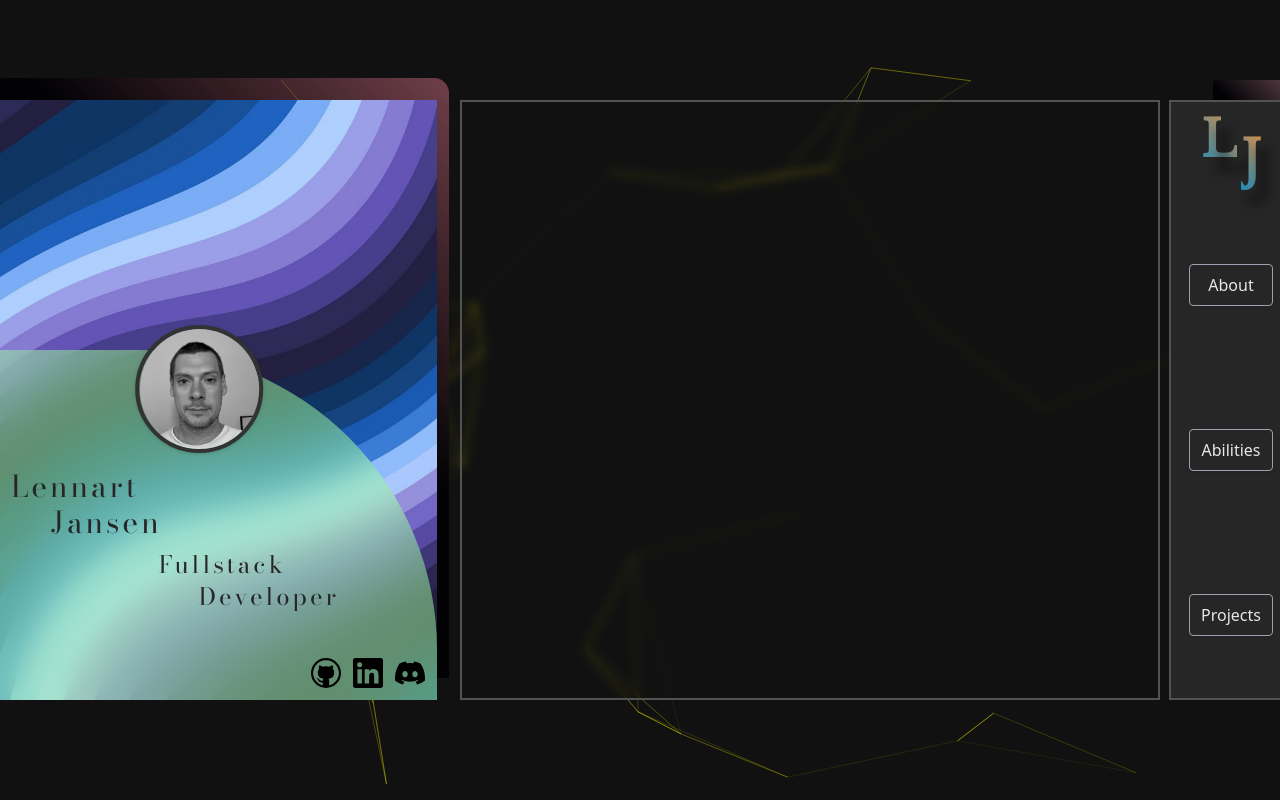
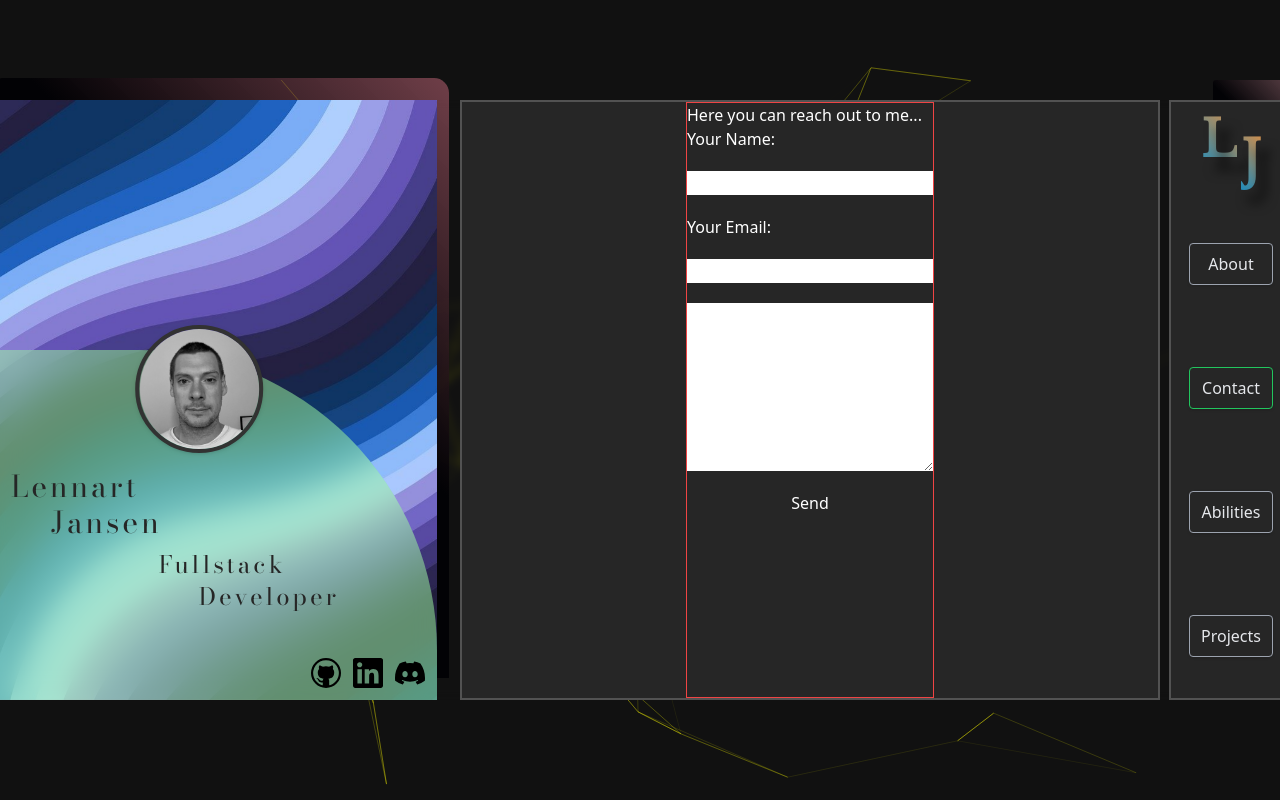
Before and after one commit to Len-J-108/portfolio, a React (Vite) app: page /contact in a window 1280 px wide. Shown: the top 800 px of the page. Built offline with nearby package versions, Linux system fonts and the light colour scheme.

Commit message:
before ui for contacts

```diff
--- a/package.json
+++ b/package.json
@@ -23,6 +23,7 @@
     "tsparticles": "^2.12.0"
   },
   "devDependencies": {
+    "@types/node": "^20.11.30",
     "@types/react": "^18.2.15",
     "@types/react-dom": "^18.2.7",
     "@vitejs/plugin-react": "^4.0.3",
--- a/src/Components/Abilities.jsx
+++ b/src/Components/Abilities.jsx
@@ -1,6 +1,7 @@
 import { motion } from 'framer-motion';
 import AbilitySingle from '../Styles/Components/AbilitySingle';
 import abilitiesData from '../utils/abilitiesData';
+import HeadingTwo from './HeadingTwo';
 
 const Abilities = ({ switchProps }) => {
 
@@ -12,8 +13,8 @@ const Abilities = ({ switchProps }) => {
       exit='exit'
       className='bg-neutral-800 w-full h-full rounded-lg flex items-start flex-col gap-4 overflow-y-scroll'
     >
-      <h2 className='fff-bodoni sm:text-2xl md:text-5xl lg:text-6xl my-10 mx-auto pb-6  px-6 border-b-2 skew-x-6 skew-y-6'>Abilities</h2>
       <section className='flex xxs:flex-col xxs:items-center sm:flex-row sm:flex-wrap gap-10 w-5/6 mx-auto py-10 justify-around'>
+      <HeadingTwo txt="Abilities" />
         {abilitiesData.map(({ id, name, img }) => (
           <div
             key={id}
--- a/src/Components/About.jsx
+++ b/src/Components/About.jsx
@@ -1,4 +1,5 @@
 import { motion } from 'framer-motion';
+import HeadingTwo from './HeadingTwo';
 
 const About = ({ switchProps }) => {
   return (
@@ -9,9 +10,7 @@ const About = ({ switchProps }) => {
       exit='exit'
       className='bg-neutral-800 w-full h-full rounded-lg flex items-center flex-col gap-6 overflow-y-scroll'
     >
-      <h2 className='fff-bodoni sm:text-2xl md:text-5xl lg:text-6xl mt-10 pb-6 px-6 border-b-2 skew-x-6 skew-y-6'>
-        About me
-      </h2>
+      <HeadingTwo txt="About me" />
       <div className='wrapper w-5/6 flex flex-col xxs:gap-24 xs:gap-10 md:gap-0'>
         <p className='sm:w-10/12 mx-auto xs:my-4 sm:my-8 flex-grow  md:my-12 text-center sm:text-lg md:text-lg lg:text-2xl font-thin'>
           Hello! I'm Lennart, a passionate web developer currently studying
--- /dev/null
+++ b/src/Components/Contact.jsx
@@ -0,0 +1,25 @@
+import {motion} from 'framer-motion';
+import cl from '../Styles/Components/contacts.module.scss';
+
+const Contact = () => {
+
+  return (
+    <motion.div className="bg-neutral-800 h-full flex justify-center" >
+      <div className='border border-red-500 bg-neutral-800'>
+        <p>Here you can reach out to me...</p>
+        <form action="https://api.web3forms.com/submit" method="POST" className="flex flex-col gap-5" >
+          <input type="hidden" name="access_key" value="a3c1580d-78dc-4880-ac1e-8449f5cda9eb" className="text-black" />
+          <label htmlFor="name">Your Name: </label>
+          <input type="text" name="name" id="name" minLength="3" maxLength="30" required className="text-black" />
+          <label htmlFor="email">Your Email:</label>
+          <input type="text" name="email" id="email" minLength="6" maxLength="30" required className="text-black" />
+          <textarea name="message" rows="7" cols="25" required className="text-black" ></textarea>
+          <input type="hidden" name="redirect" value="https://web3forms.com/success" />
+          <button type="submit">Send</button>
+        </form>
+      </div>
+    </motion.div>
+  )
+}
+
+export default Contact
--- /dev/null
+++ b/src/Components/HeadingTwo.jsx
@@ -0,0 +1,10 @@
+
+const HeadingTwo = ({txt}) => {
+  return (
+    <h2 className='fff-bodoni sm:text-2xl md:text-5xl lg:text-6xl mt-10 pb-6 px-6 border-b-2 skew-x-6 skew-y-6'>
+    {txt}
+  </h2>
+  )
+}
+
+export default HeadingTwo;
--- a/src/Components/Navigation.jsx
+++ b/src/Components/Navigation.jsx
@@ -3,6 +3,8 @@ import '../Styles/Layout/flex.scss';
 import Logo from './Logo';
 
 import { motion } from 'framer-motion';
+
+const navs = ['about', 'contact', 'abilities', 'projects'];
 
 const Navigation = ({ loader }) => {
   const navLinkStyles = [
@@ -28,39 +30,22 @@ const Navigation = ({ loader }) => {
       initial='initial'
       animate='final'
       id='written-name'
-      className='navigation flex flex-row lg:flex-col bg-neutral-800 border-2 border-neutral-600'
-    >
+      className='navigation flex flex-row lg:flex-col bg-neutral-800 border-2 border-neutral-600'>
       <Logo />
+      {navs.map((item, i)=> {
+        return (
           <NavLink
-        to='/about'
+            key={i}
+            to={`/${item}`}
             className={({ isActive }) =>
               isActive
                 ? navLinkStyles.join(' ') + ' border-green-500'
                 : navLinkStyles.join(' ')
-        }
-      >
-        About
+            }>
+            {item[0].toUpperCase() + item.slice(1)}
           </NavLink>
-      <NavLink
-        to='/abilities'
-        className={({ isActive }) =>
-          isActive
-            ? navLinkStyles.join(' ') + ' border-green-500'
-            : navLinkStyles.join(' ')
-        }
-      >
-        Abilities
-      </NavLink>
-      <NavLink
-        to='projects'
-        className={({ isActive }) =>
-          isActive
-            ? navLinkStyles.join(' ') + ' border-green-500'
-            : navLinkStyles.join(' ')
-        }
-      >
-        Projects
-      </NavLink>
+        )
+      })}
     </motion.nav>
   );
 };
--- a/src/Components/Projects.jsx
+++ b/src/Components/Projects.jsx
@@ -5,6 +5,7 @@ import img2 from '../Assets/images/cardTwoImgSmall.png';
 import img3 from '../Assets/images/five.png';
 import img4 from '../Assets/images/quizapp.png';
 import '../Styles/Typo/Fonts.scss';
+import HeadingTwo from './HeadingTwo';
 
 const Projects = ({ switchProps }) => {
   const projectData = [
@@ -47,7 +48,7 @@ const Projects = ({ switchProps }) => {
       // style={style}
       className='bg-neutral-800 w-full h-full rounded-lg flex items-center flex-col gap-6 overflow-y-scroll'
     >
-      <h1 className="fff-bodoni sm:text-2xl md:text-5xl lg:text-6xl my-10 pb-6  px-6 border-b-2 skew-x-6 skew-y-6">My Projects</h1>
+      <HeadingTwo txt="Projects" />
       {projectData.reverse().map(({ id, name, url, txt, img }) => {
         return (
           <ProjectCard name={name} url={url} txt={txt} key={id} img={img} />
--- a/src/Components/RoutesAnimated.jsx
+++ b/src/Components/RoutesAnimated.jsx
@@ -4,6 +4,7 @@ import { AnimatePresence } from 'framer-motion';
 import Abilities from './Abilities';
 import About from './About';
 import GreenStart from './GreenStart';
+import Contact from './Contact';
 
 const RoutesAnimated = () => {
   const location = useLocation();
@@ -48,6 +49,7 @@ const RoutesAnimated = () => {
       {/* <Route path='/' element={<GreenStart switchProps={switchProps} />} /> */}
       <Route path='/' element={<About switchProps={switchProps} />} />
       <Route path='/about' element={<About switchProps={switchProps} />} />
+      <Route path='/contact' element={<Contact switchProps={switchProps} />} />
       <Route
         path='/abilities'
         element={<Abilities switchProps={switchProps} />}
--- /dev/null
+++ b/src/Styles/Components/contacts.module.scss
@@ -0,0 +1,3 @@
+.test {
+  background: lightred;
+}
```
Also changed, not shown: components.json (added), 1 other file (tests, documents, lock files or other folders). Lines whose indentation alone changed are shown as unchanged.
